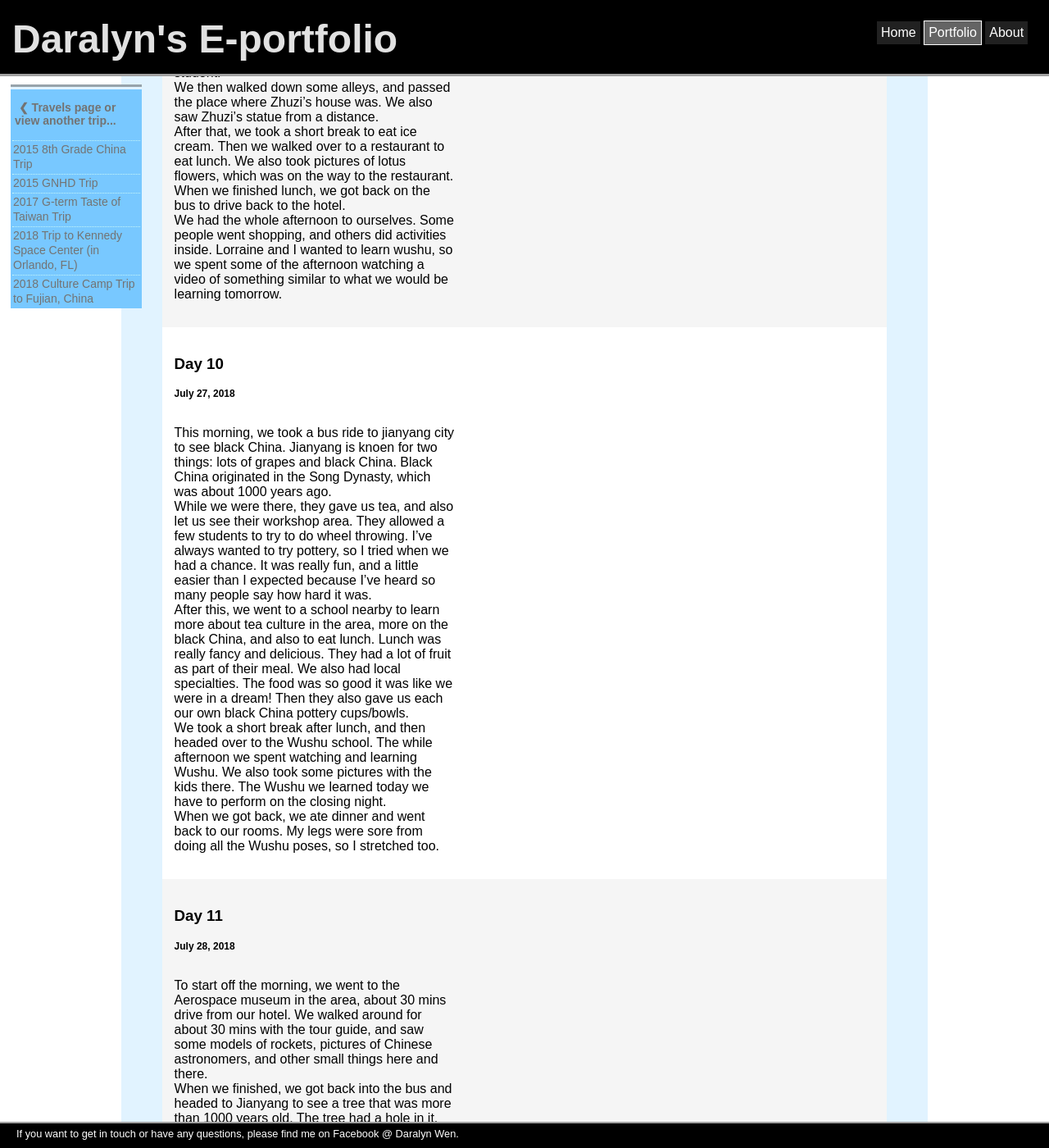
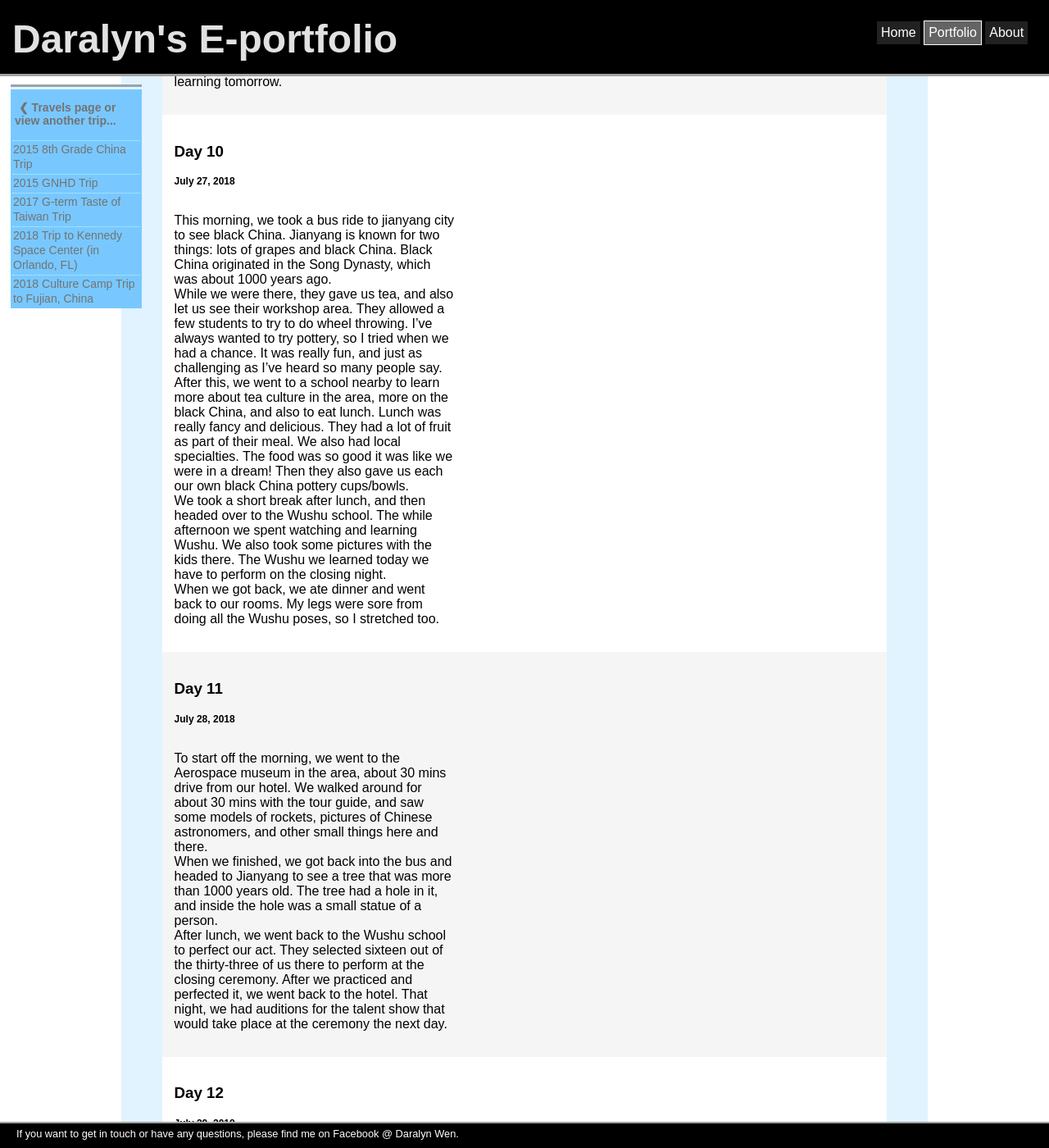
Before and after one commit to daralyn/daralyn.github.io, a Jekyll site: the page built from portfolio/travels/2018fujian.html, in a window 1280 px wide and 1400 px high, scrolled down 6231 px. Shown: the whole window at 82% size. Built offline with Jekyll 4.4.1, drawn with Linux system fonts in a browser that asks for light colours; some of the changed text lies outside the part shown.

Commit message:
Update 2018fujian.html

```diff
--- a/portfolio/travels/2018fujian.html
+++ b/portfolio/travels/2018fujian.html
@@ -53,7 +53,6 @@
 		<div class="travelupdatepics">
 			<img src="https://daralyn.github.io/photos/travels/42653C74-F985-410E-9A58-BC390E24A4BE.jpeg" alt="On Chima Eastern Airlines, in queue for take off.">
 			<img src="https://daralyn.github.io/photos/travels/04CDBA41-A5F8-41E6-913E-C5684647EFB9.jpeg" alt="Taking a walk on a boardwalk near our hotel.">
-			<img src="https://daralyn.github.io/photos/travels/98F40AE9-4EBF-4591-AA38-C27A308A9CEF.jpeg" alt="Taking a walk/adventuring.">
 			<img src="https://daralyn.github.io/photos/travels/00924B97-6A2B-4BD1-AD71-CE488E53EFDC.jpeg" alt="Fujian fishball soup.">
 		</div>
 </div>
@@ -67,8 +66,8 @@
 <br>We played some games, and also, group leaders were chosen so that small groups would also look out for each other. With 33 campers, leadership and organization is super important. I was chosen to be one of the leaders, and was a bit stressed out about it first, because I couldn’t understand all about what was being said about my responsibilities. </p>
 		</div>
 		<div class="travelupdatepics">
-			<img src="" alt="">
-			<img src="" alt="">
+			<img src="https://" alt="">
+			<img src="https://" alt="">
 		</div>
 </div>
 
@@ -152,7 +151,7 @@
 <div class="sectioneven">
 	<h3>Day 7</h3> <h4>July 24, 2018</h4>
 		<div class="travelupdatetext">
-			<p>This morning, after eating breakfast, we went to the HuXiao Cliff. We had to meet at the Tiancheng temple. There were two paths to take: one was up the mountain, and the other was not so rigorous. I took the easier path because I didn’t want to push myself too hard today.
+			<p>This morning, after eating breakfast, we went to the HuXiao Cliff. We had to meet at the Tiancheng temple. There were two paths to take: one was up the mountain, and the other was not so rigorous. I took the easier path because of my concussion, I didn’t want to push myself too two days in a row.
 <br>In the afternoon, we went to look at the original trees for Dahongpao tea. There were 6 trees which were all about 400 years old. These trees are no longer used though, because the tree produces more leaves, and that makes the leaves more bitter. The way they plant more is by taking a stem, and planting it in the ground.
 <br>After we looked at the trees, we went to a tea factory, and had a tea ceremony. We tried local teas, and they also gave us mushroom soup-tea thing, which was supposed to help ease ones temper. They also had some snake alcohol, which we applied to help relax the muscles and make the blood flow. At first, I didn’t feel anything, then it started to feel really cold, and then I’d started burning. I’m not sure if it helped, but it was definitely surprising.
 <br>After the tea ceremony, we went back to the hotel for dinner. </p>
@@ -199,8 +198,8 @@
 <div class="sectionodd">
 	<h3>Day 10</h3> <h4>July 27, 2018</h4>
 		<div class="travelupdatetext">
-			<p>This morning, we took a bus ride to jianyang city to see black China. Jianyang is knoen for two things: lots of grapes and black China. Black China originated in the Song Dynasty, which was about 1000 years ago.
-<br>While we were there, they gave us tea, and also let us see their workshop area. They allowed a few students to try to do wheel throwing. I’ve always wanted to try pottery, so I tried when we had a chance. It was really fun, and a little easier than I expected because I’ve heard so many people say how hard it was.
+			<p>This morning, we took a bus ride to jianyang city to see black China. Jianyang is known for two things: lots of grapes and black China. Black China originated in the Song Dynasty, which was about 1000 years ago.
+<br>While we were there, they gave us tea, and also let us see their workshop area. They allowed a few students to try to do wheel throwing. I’ve always wanted to try pottery, so I tried when we had a chance. It was really fun, and just as challenging as I’ve heard so many people say.
 <br>After this, we went to a school nearby to learn more about tea culture in the area, more on the black China, and also to eat lunch.  Lunch was really fancy and delicious. They had a lot of fruit as part of their meal. We also had local specialties. The food was so good it was like we were in a dream! Then they also gave us each our own black China pottery cups/bowls.
 <br> We took a short break after lunch, and then headed over to the Wushu school. The while afternoon we spent watching and learning Wushu. We also took some pictures with the kids there. The Wushu we learned today we have to perform on the closing night.
 <br>When we got back, we ate dinner and went back to our rooms. My legs were sore from doing all the Wushu poses, so I stretched too. </p>
@@ -218,7 +217,7 @@
 		<div class="travelupdatetext">
 			<p>To start off the morning, we went to the Aerospace museum in the area, about 30 mins drive from our hotel. We walked around for about 30 mins with the tour guide, and saw some models of rockets, pictures of Chinese astronomers, and other small things here and there.
 <br>When we finished, we got back into the bus and headed to Jianyang to see a tree that was more than 1000 years old. The tree had a hole in it, and inside the hole was a small statue of a person.
-<br>After lunch, we went back to the Wushu school to perfect out act. They selected sixteen out of the thirty-three of us there to perform at the closing ceremony. After we practiced and perfected it, we went back to the hotel. That night, we had auditions for the ceremony the next day. </p>
+<br>After lunch, we went back to the Wushu school to perfect our act. They selected sixteen out of the thirty-three of us there to perform at the closing ceremony. After we practiced and perfected it, we went back to the hotel. That night, we had auditions for the talent show that would take place at the ceremony the next day. </p>
 		</div>
 		<div class="travelupdatepics">
 			<img src="" alt="">
```
